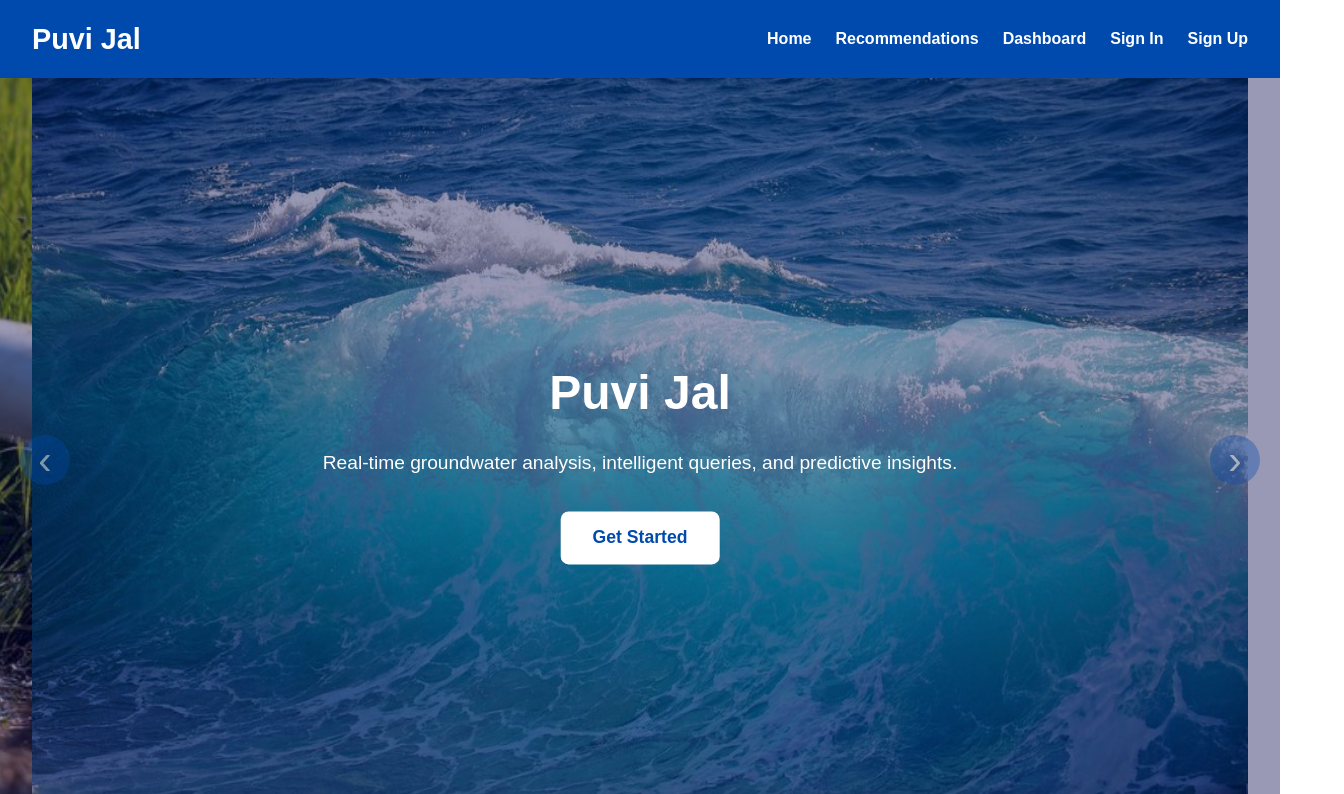
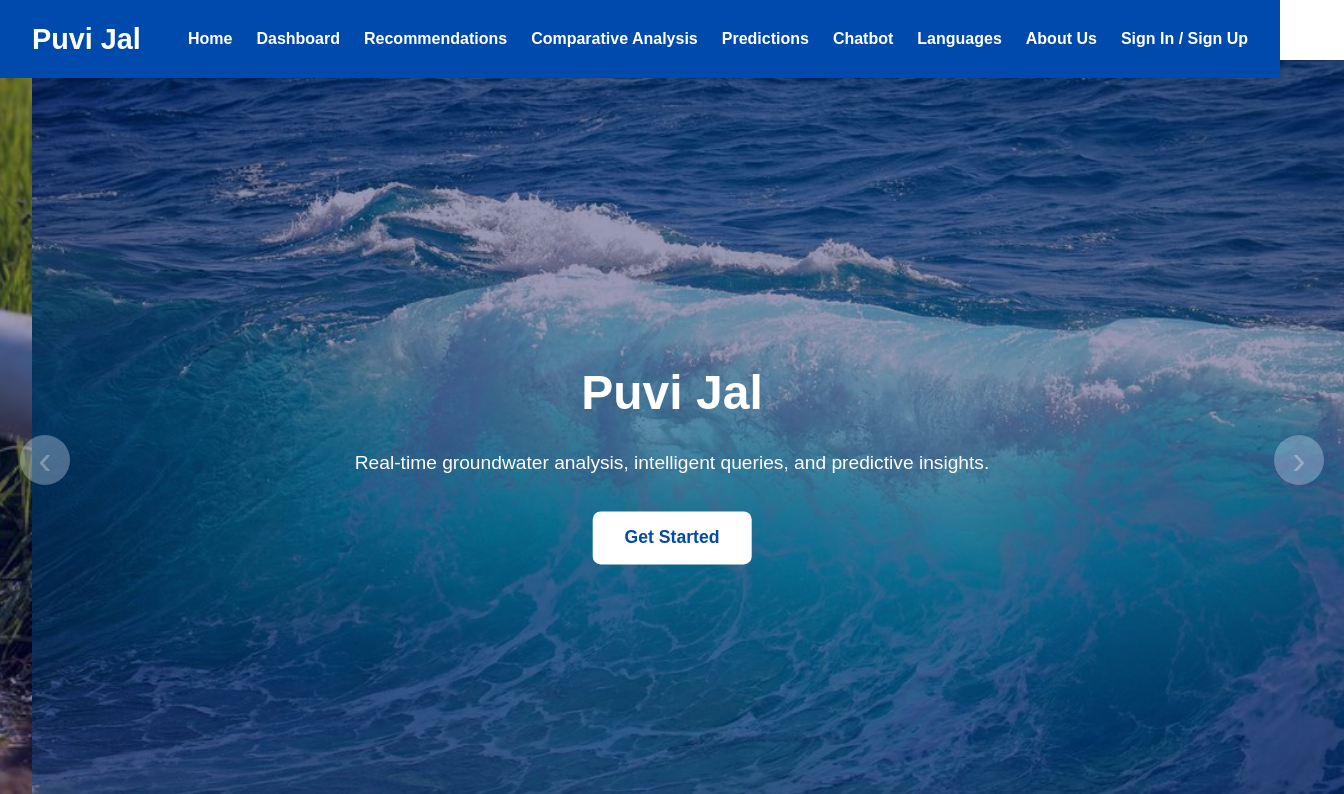
Before and after one commit to MIDHULA177/SIH-25-frontend, a plain HTML site: page index.html in a window 1280 px wide. Shown: the top 794 px of the page, 1344 px wide, since content can reach past the window. Drawn offline with Linux system fonts and the light colour scheme; files whose address does not match are found by name.

Commit message:
Update index.html

```diff
--- a/index.html
+++ b/index.html
@@ -50,23 +50,24 @@
    .hero {
   position: relative;
   height: 100vh;
-  width: 100%;
-  overflow: hidden; /* hide extra parts of slides */
+  width: 105%;
+  overflow: hidden;   /* ensures only one image shows */
 }
-
 
 .slideshow {
   display: flex;
-  width: 300%; /* 3 slides */
+  width: 200%;        /* 3 slides = 300% */
   height: 100%;
-  position: relative;
-  transition: transform 0.5s ease-in-out; /* Smooth sliding */
+  transition: transform 0.5s ease-in-out;
 }
 
 .slideshow img {
-  width: 100%; /* Each slide takes full width of viewport */
-  flex-shrink: 0; /* Prevent shrinking */
+  flex: 0 0 100%;     /* each image takes exactly 100% of hero */
+  width: 150%;
+  height: 100%;
+  object-fit: cover;
 }
+
 
 
     /* Arrow Navigation */
@@ -74,7 +75,7 @@
       position: absolute;
       top: 50%;
       transform: translateY(-50%);
-      background: rgba(0, 74, 173, 0.7);
+      background: rgba(204, 221, 243, 0.7);
       color: white;
       border: none;
       font-size: 2.5rem;
@@ -91,7 +92,7 @@
       justify-content: center;
     }
     .arrow:hover {
-      background: rgba(0, 74, 173, 0.9);
+      background: rgba(208, 220, 236, 0.9);
       opacity: 1;
       transform: translateY(-50%) scale(1.1);
     }
@@ -244,11 +245,16 @@
   <header>
     <div class="logo">Puvi Jal</div>
     <nav>
-      <a href="#hero">Home</a>
-      <a href="#recommendations">Recommendations</a>
-      <a href="#dashboard">Dashboard</a>
-      <a href="signin.html">Sign In</a>
-      <a href="signup.html">Sign Up</a>
+    <a href="#home">Home</a>
+    <a href="#dashboard">Dashboard</a>
+    <a href="#recommendations">Recommendations</a>
+    <a href="#analysis"> Comparative Analysis</a>
+    <a href="#predictions"> Predictions</a>
+    <a href="#chatbot">Chatbot</a>
+    <a href="#languages"> Languages</a>
+    <a href="#about"> About Us</a>
+    <a href="#auth">Sign In / Sign Up</a>
+
     </nav>
   </header>
 
@@ -263,7 +269,7 @@
       <img src="assets/water_bg2.jpg" alt="Natural water fountain as a groundwater source at sunset">
 
       <!-- Slide 3: Fresh water background -->
-      <img src="assets/forest-7704236_1280.jpg" alt="Fresh groundwater resources and clean water flow">
+      <img src="assets/img1forest.jpg" alt="Fresh groundwater resources and clean water flow">
     </div>
 
     <!-- Arrow Navigation -->
@@ -293,7 +299,7 @@
   <section class="dashboard" id="dashboard">
     <h2>Groundwater Dashboard</h2>
     <p>Track water levels, monitor regions, and explore AI-powered predictions.</p>
-    <img src="assets/dashboard.png" alt="Preview of the interactive groundwater dashboard" class="dashboard-img">
+    <img src="assets/dashboard.jpg" alt="Preview of the interactive groundwater dashboard" class="dashboard-img">
     <!-- For testing: <img src="https://picsum.photos/800/400?random=4" alt="Preview of the interactive groundwater dashboard" class="dashboard-img"> -->
   </section>
 
```
